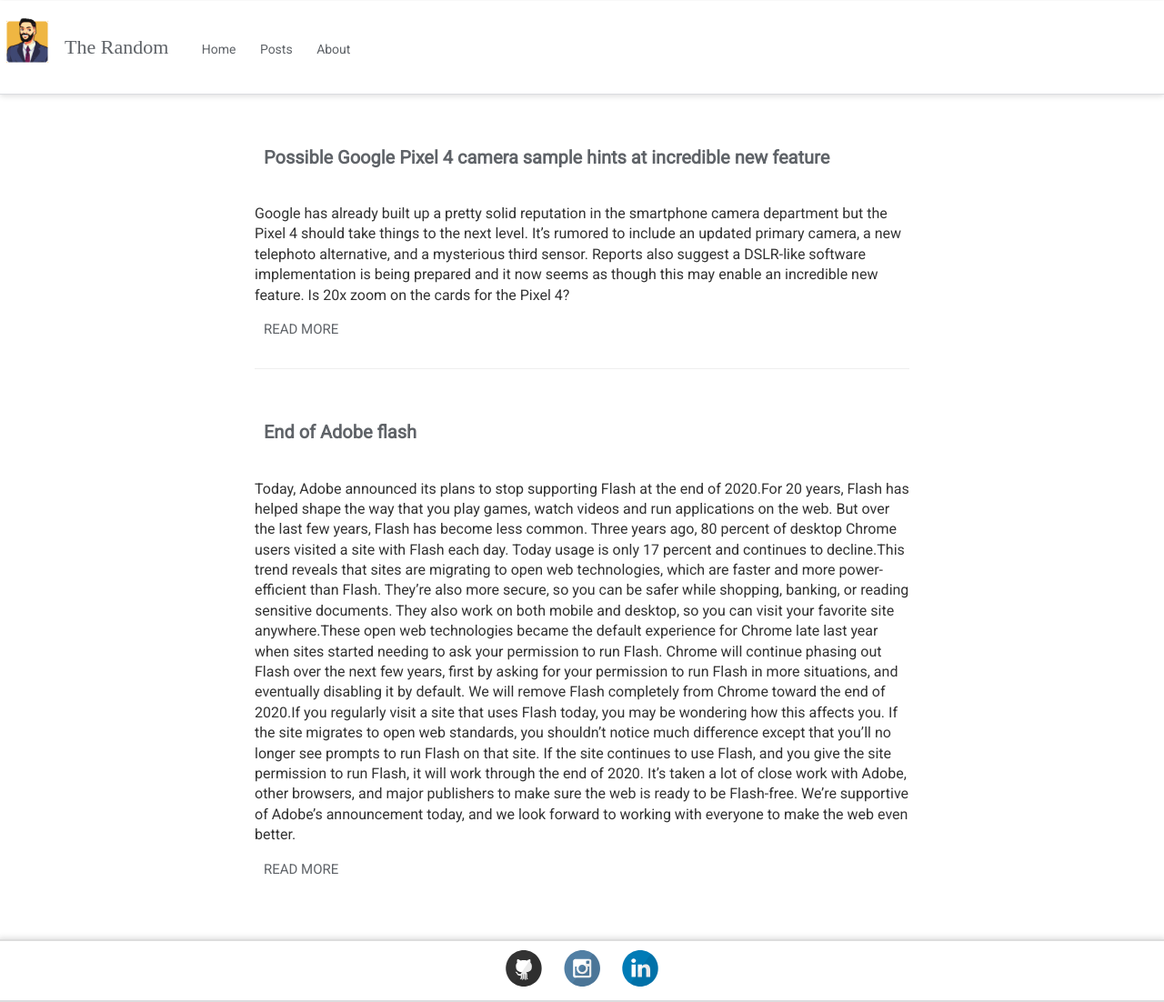
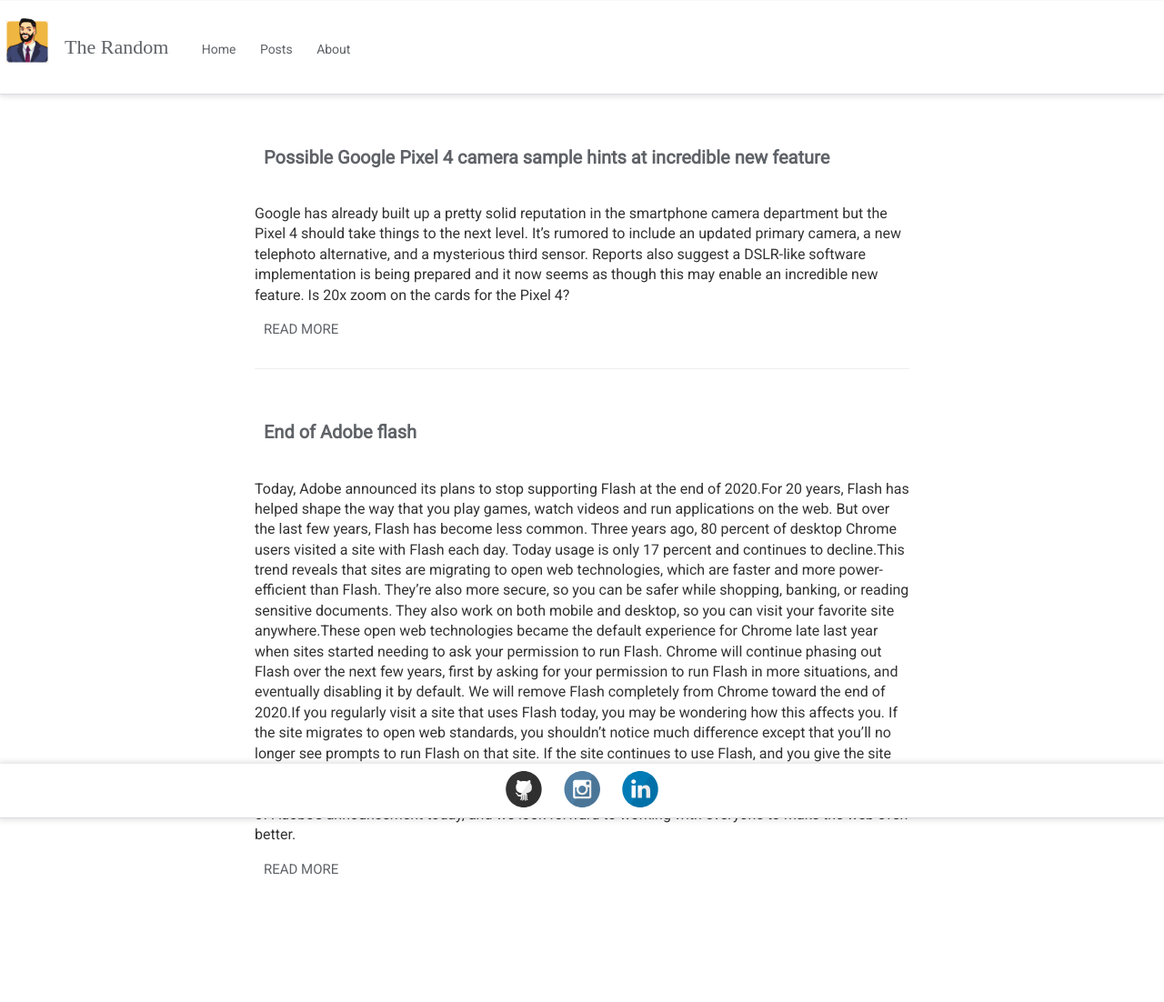
Before and after one commit to KeyboardOreos/website, a Jekyll site: the page built from index.html, in a window 1280 px wide. Shown: the whole page at 91% size. Built offline with Jekyll 4.4.1, drawn with Linux system fonts in a browser that asks for light colours; after the commit the page ends 1043 px from its top, so only the background shows below that.

Commit message:
All the way fixed

```diff
--- a/_layouts/default.html
+++ b/_layouts/default.html
@@ -35,7 +35,9 @@
     <div class="wrapper-footer">
       <div class="container">
         <footer class="footer">
+          <div class="footer-contents">
           {% include svg-icons.html %}
+          </div>
         </footer>
       </div>
     </div>
--- a/style.scss
+++ b/style.scss
@@ -103,7 +103,7 @@
 
 html {
   font-size: 100%;
-  background-color: $black;
+  background-color: $white;
 }
 
 body {
@@ -327,18 +327,29 @@
     font-size: 15px;
   }
 .wrapper-footer {
-  margin-top: 50px;
-  box-shadow: 0 0 6px 2px rgba(0,0,0,.12), inset 0 -1px 0 0 #dadce0;
-  border-top: 2px solid #ddd;
-  border-bottom: 1px solid #ddd;
-  background-color: $white;
+  margin: auto auto 60px;
 }
 
 footer {
+  box-shadow: 0 0 6px 2px rgba(0,0,0,.12), inset 0 -1px 0 0 #dadce0;
   margin: auto;
+  position: absolute;
   text-align: center;
-  padding: 10px 0;
+  vertical-align: middle;
+  background-color: white;
+  background-attachment: scroll;
+  left: 0;
+  bottom: 0;
   width: 100%;
+  height: 60px;
+  /* Height of the footer */
+  position: fixed;
+}
+
+.footer-contents {
+  height: 60px;
+  margin: auto;
+  padding: 8px;
 }
 // Settled on moving the import of syntax highlighting to the bottom of the CSS
 // ... Otherwise it really bloats up the top of the CSS file and makes it difficult to find the start
```
